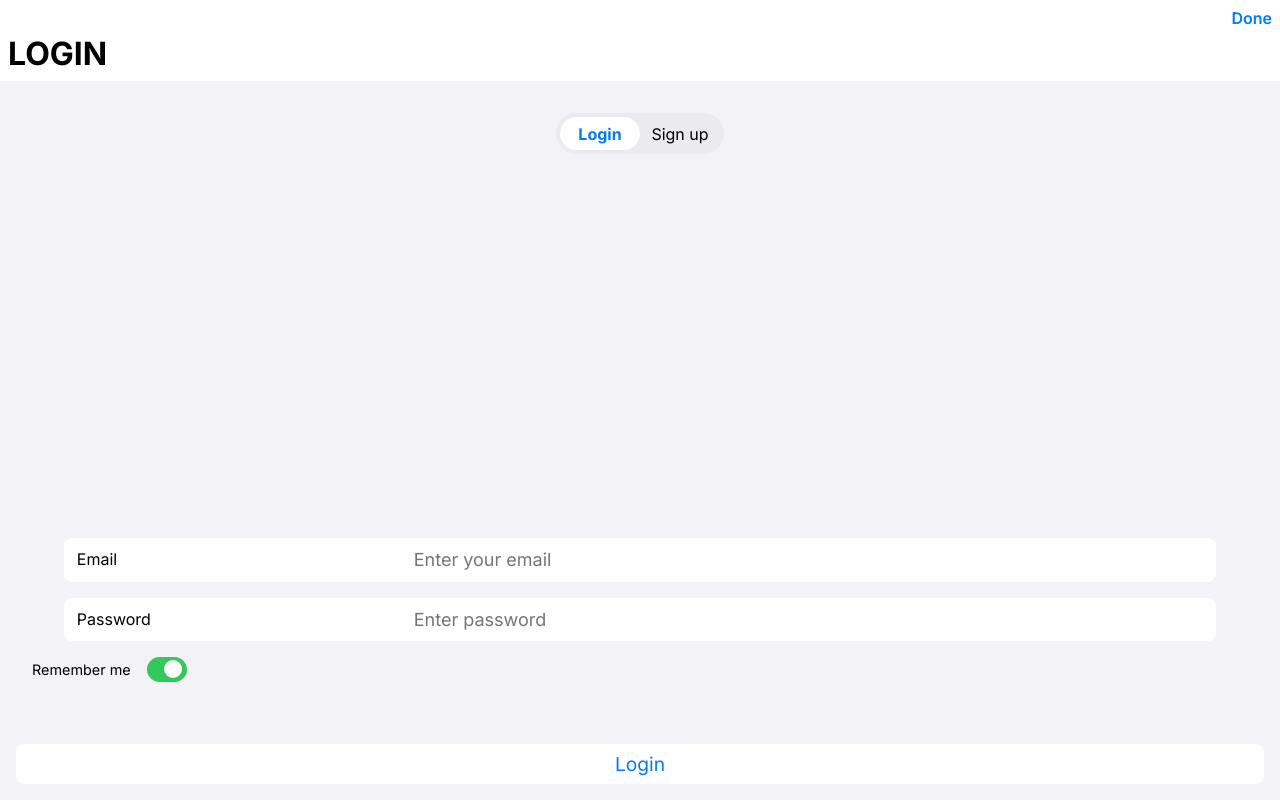
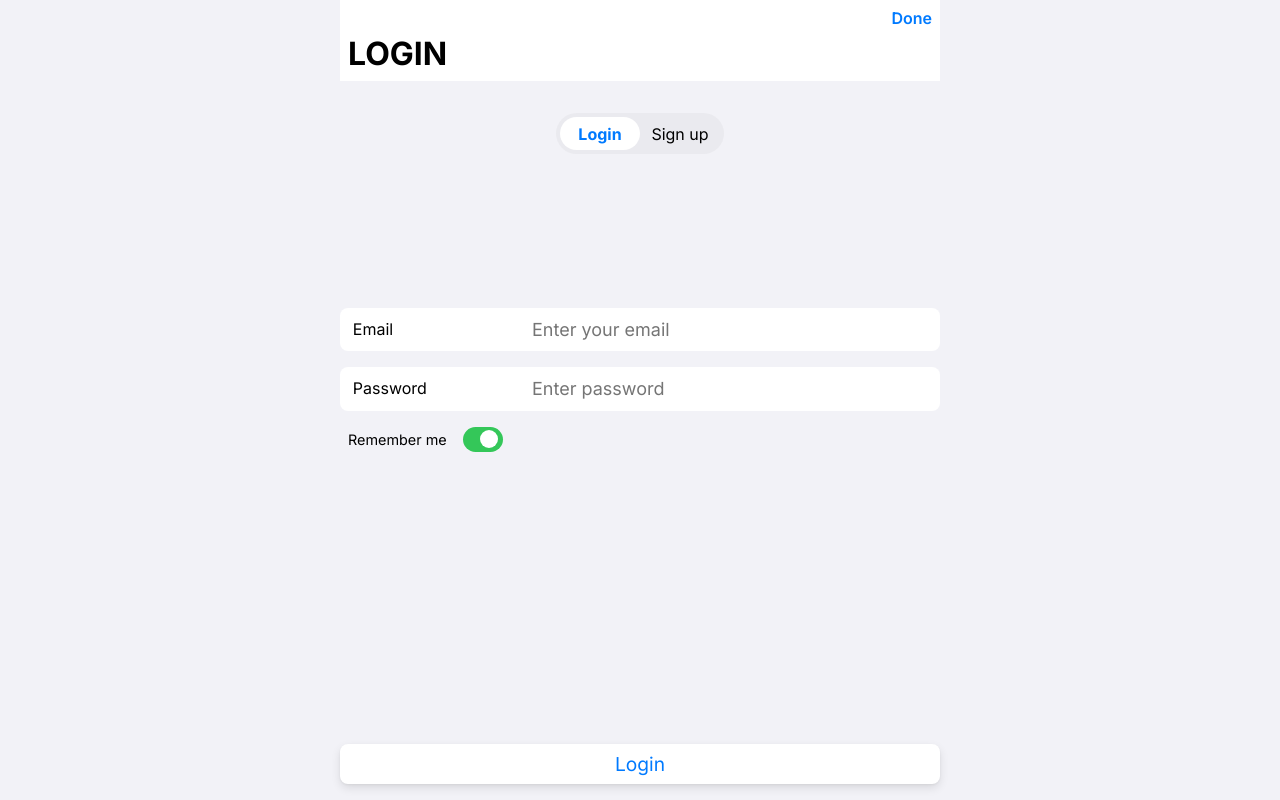
Before and after one commit to tbsoysal/login-page, a React (Vite) app: page / in a window 1280 px wide. Built offline with nearby package versions, Linux system fonts and the light colour scheme.

Commit message:
start input validation

```diff
--- a/package.json
+++ b/package.json
@@ -14,7 +14,8 @@
   },
   "dependencies": {
     "react": "^19.0.0",
-    "react-dom": "^19.0.0"
+    "react-dom": "^19.0.0",
+    "react-hook-form": "^7.54.2"
   },
   "devDependencies": {
     "@eslint/js": "^9.21.0",
--- a/src/App.css
+++ b/src/App.css
@@ -21,6 +21,8 @@ body {
 header {
   background-color: #fff;
   padding: 0.5rem;
+  max-width: 600px;
+  margin-inline: auto;
 }
 
 header .label {
@@ -54,6 +56,7 @@ header .heading {
   border-radius: 2rem;
   width: 5rem;
   text-align: center;
+  cursor: pointer;
 }
 
 .toggler .active {
@@ -64,7 +67,10 @@ header .heading {
 
 /* Form */
 form {
-  margin-top: 30%;
+  margin-top: 35%;
+  max-width: 600px;
+  width: 90vw;
+  margin-inline: auto;
 }
 
 /* Input Boxes */
@@ -72,9 +78,8 @@ form {
 .input-container {
   display: flex;
   background-color: white;
-  width: 90vw;
+  width: 100%;
   padding: 0.7rem 0.8rem;
-  margin-inline: auto;
   margin-bottom: 1rem;
   justify-content: space-between;
   border-radius: 0.5rem;
@@ -98,13 +103,14 @@ form {
 .input-container .inputIcon {
   position: absolute;
   right: 1rem;
-  top: 0.6rem;
+  top: 0.85rem;
+  cursor: pointer;
 }
 
 /* Remember toggler */
 
 .rememberText {
-  margin-left: 2rem;
+  margin-left: 0.5rem;
   display: flex;
   align-items: center;
   gap: 1rem;
@@ -122,6 +128,7 @@ form {
   padding: 2px 0px;
   padding-left: 1.1rem;
   transition: padding 0.3s ease;
+  cursor: pointer;
 }
 
 .toggleContainer.off {
@@ -138,7 +145,6 @@ form {
 }
 
 /* Button */
-
 .submitBtn {
   padding: 0.5rem;
   position: fixed;
@@ -150,4 +156,17 @@ form {
   border: none;
   color: var(--highlight-color);
   font-size: 1.2rem;
+  max-width: 600px;
+  margin-inline: auto;
+  cursor: pointer;
+  box-shadow:
+    0 4px 10px rgba(0, 0, 0, 0.1),
+    0 1px 3px rgba(0, 0, 0, 0.06);
 }
+
+/* Media Query */
+@media (min-width: 768px) {
+  form {
+    margin-top: 12%;
+  }
+}
--- a/src/components/InputBox.tsx
+++ b/src/components/InputBox.tsx
@@ -1,13 +1,21 @@
-import { useState } from "react";
+import React, { useState } from "react";
+import { formFields } from "./LogInForm";
 
 type Props = {
   textField: string;
   inputType: string;
   placeHolder: string;
+  setFormData: React.Dispatch<React.SetStateAction<formFields>>;
 };
 
-function InputBox({ textField, inputType, placeHolder }: Props) {
+function InputBox({ textField, inputType, placeHolder, setFormData }: Props) {
   const [inputText, setInputText] = useState<string>("");
+
+  const setNewStates = (newVal: string) => {
+    setInputText(newVal);
+    setFormData((prev) => ({ ...prev, [inputType]: newVal }));
+  };
+
   return (
     <div className="input-container">
       <p className="input-label">{textField}</p>
@@ -15,7 +23,7 @@ function InputBox({ textField, inputType, placeHolder }: Props) {
         type={inputType}
         value={inputText}
         placeholder={placeHolder}
-        onChange={(e) => setInputText(e.target.value)}
+        onChange={(e) => setNewStates(e.target.value)}
       />
       {inputText && (
         <span className="inputIcon" onClick={() => setInputText("")}>
--- a/src/components/LogInForm.tsx
+++ b/src/components/LogInForm.tsx
@@ -1,18 +1,32 @@
+import { useState } from "react";
 import InputBox from "./InputBox";
 import SubmitButton from "./SubmitButton";
 
+export interface formFields {
+  email: string;
+  password: string;
+}
+
+const defaultFormInputs = {
+  email: "",
+  password: "",
+};
+
 function LogInForm() {
+  const [formData, setFormData] = useState<formFields>(defaultFormInputs);
   return (
     <form>
       <InputBox
         textField={"Email"}
         inputType={"email"}
         placeHolder={"Enter your email"}
+        setFormData={setFormData}
       />
       <InputBox
         textField={"Password"}
         inputType={"password"}
         placeHolder={"Enter password"}
+        setFormData={setFormData}
       />
       <p className="rememberText">
         Remember me{" "}
--- a/src/components/SubmitButton.tsx
+++ b/src/components/SubmitButton.tsx
@@ -4,13 +4,12 @@ type Props = {
 
 function SubmitButton({ text }: Props) {
   return (
-    <button
+    <input
       type="submit"
       onClick={() => location.reload()}
       className="submitBtn"
-    >
-      {text}
-    </button>
+      value={text}
+    />
   );
 }
 
```
Also changed, not shown: 1 other file (tests, documents, lock files or other folders).
